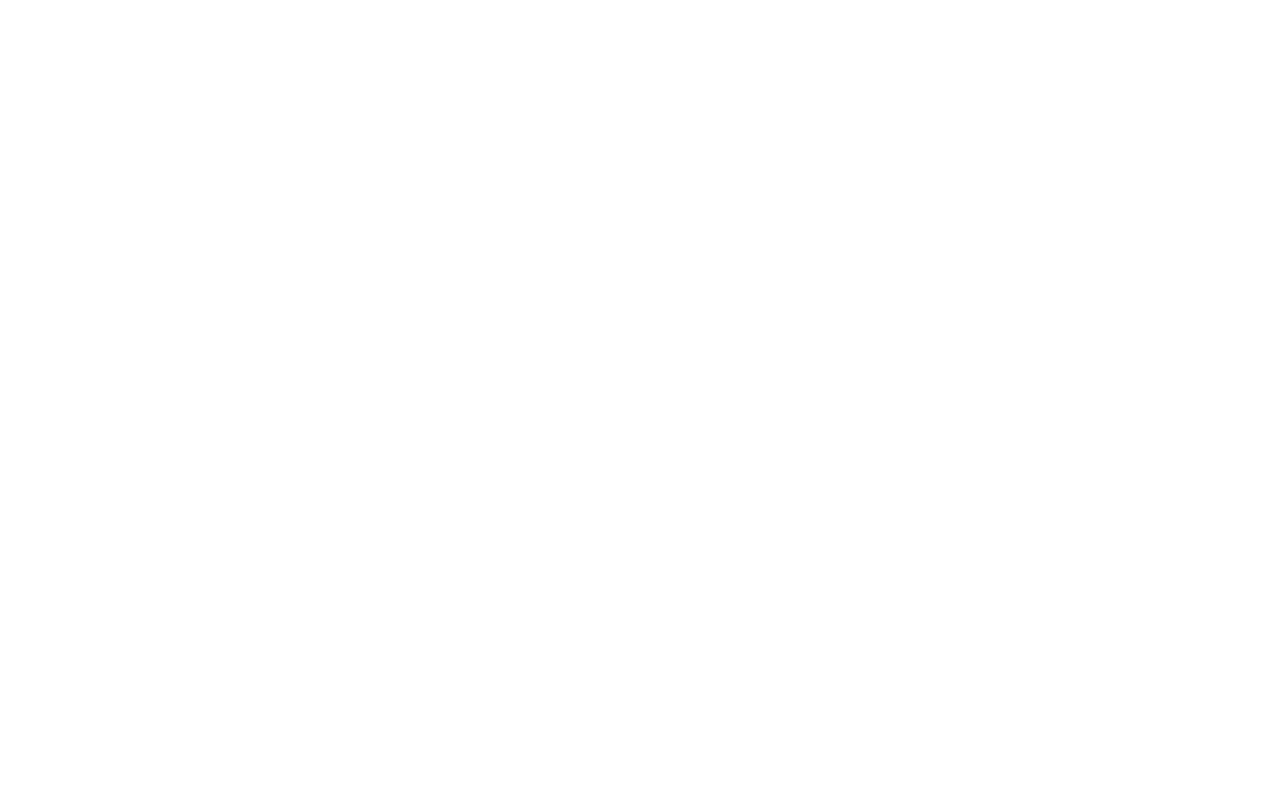
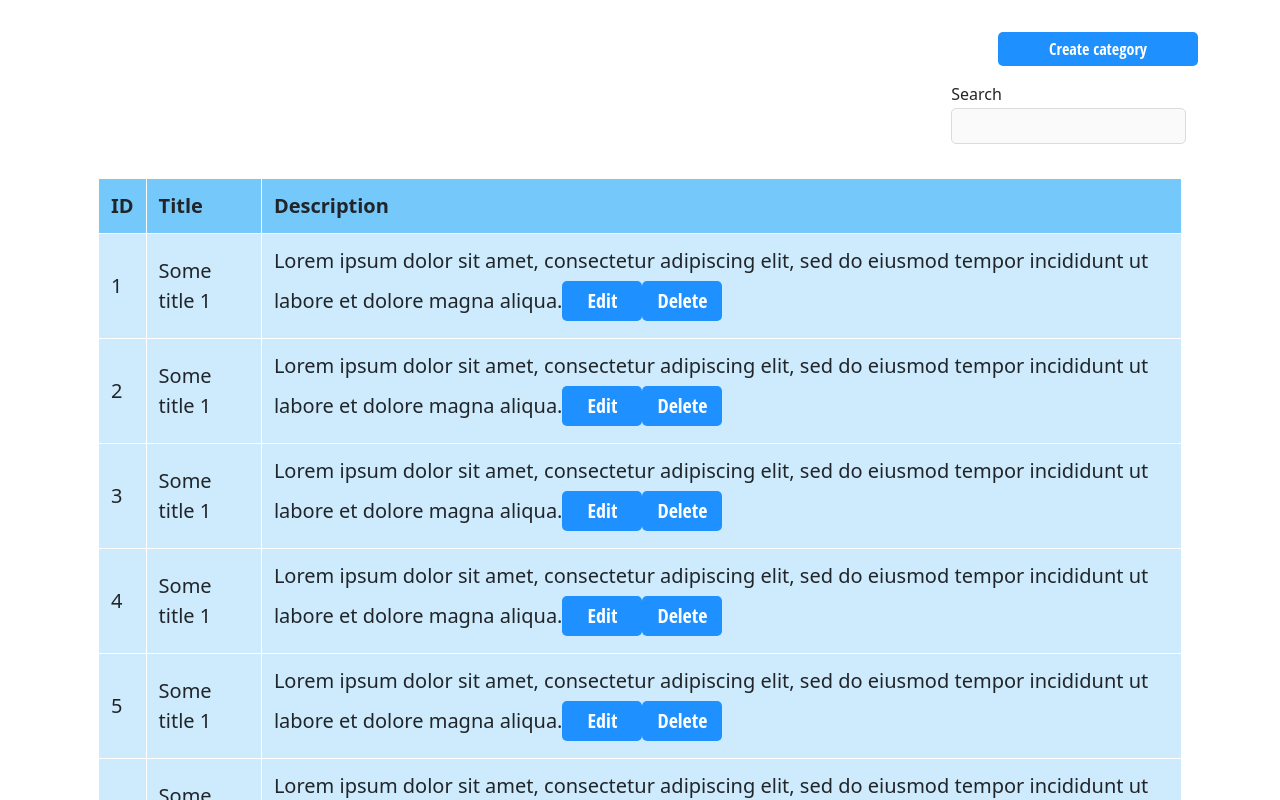
Before and after one commit to ligarunge/hackathon-4, a React (Create React App) app: page /categories in a window 1280 px wide. Shown: the top 800 px of the page. Built offline with nearby package versions, Linux system fonts and the light colour scheme.

Commit message:
commit categories footer

```diff
--- a/package.json
+++ b/package.json
@@ -6,7 +6,9 @@
     "@testing-library/jest-dom": "^5.16.2",
     "@testing-library/react": "^12.1.3",
     "@testing-library/user-event": "^13.5.0",
+    "bootstrap": "^5.1.3",
     "react": "^17.0.2",
+    "react-bootstrap": "^2.1.2",
     "react-dom": "^17.0.2",
     "react-router-dom": "^6.2.1",
     "react-scripts": "5.0.0",
--- /dev/null
+++ b/src/API/getCategories.js
@@ -0,0 +1,52 @@
+function getCategories() {
+    return [
+        {
+            id: '1',
+            title: 'Some title 1',
+            description: 'Lorem ipsum dolor sit amet, consectetur adipiscing elit, sed do eiusmod tempor incididunt ut labore et dolore magna aliqua.',
+        },
+        {
+            id: '2',
+            title: 'Some title 1',
+            description: 'Lorem ipsum dolor sit amet, consectetur adipiscing elit, sed do eiusmod tempor incididunt ut labore et dolore magna aliqua.',
+        },
+        {
+            id: '3',
+            title: 'Some title 1',
+            description: 'Lorem ipsum dolor sit amet, consectetur adipiscing elit, sed do eiusmod tempor incididunt ut labore et dolore magna aliqua.',
+        },
+        {
+            id: '4',
+            title: 'Some title 1',
+            description: 'Lorem ipsum dolor sit amet, consectetur adipiscing elit, sed do eiusmod tempor incididunt ut labore et dolore magna aliqua.',
+        },
+        {
+            id: '5',
+            title: 'Some title 1',
+            description: 'Lorem ipsum dolor sit amet, consectetur adipiscing elit, sed do eiusmod tempor incididunt ut labore et dolore magna aliqua.',
+        },
+        {
+            id: '6',
+            title: 'Some title 1',
+            description: 'Lorem ipsum dolor sit amet, consectetur adipiscing elit, sed do eiusmod tempor incididunt ut labore et dolore magna aliqua.',
+        },
+        {
+            id: '7',
+            title: 'Some title 1',
+            description: 'Lorem ipsum dolor sit amet, consectetur adipiscing elit, sed do eiusmod tempor incididunt ut labore et dolore magna aliqua.',
+        },
+        {
+            id: '8',
+            title: 'Some title 1',
+            description: 'Lorem ipsum dolor sit amet, consectetur adipiscing elit, sed do eiusmod tempor incididunt ut labore et dolore magna aliqua.',
+        },
+        {
+            id: '9',
+            title: 'Some title 1',
+            description: 'Lorem ipsum dolor sit amet, consectetur adipiscing elit, sed do eiusmod tempor incididunt ut labore et dolore magna aliqua.',
+
+        },
+    ]
+}
+
+export default getCategories
--- a/src/App.js
+++ b/src/App.js
@@ -1,4 +1,5 @@
 import { Route, Routes } from "react-router-dom";
+import Footer from "./Components/Footer";
 import Categories from "./Pages/Categories";
 import Login from "./Pages/Login";
 import Orders from "./Pages/Orders";
@@ -13,6 +14,7 @@ function App() {
         <Route path="/products" element={<Products />} />
         <Route path="/orders" element={<Orders />} />
       </Routes>
+      <Footer />
     </div>
   );
 }
--- a/src/Components/Footer.js
+++ b/src/Components/Footer.js
@@ -1,8 +1,11 @@
 function Footer() {
 
     return (
-        <div>
 
+        <div class="container">
+            <footer class="d-flex flex-wrap py-3 my-4 border-top">
+                <p class="col mb-0 ">© 2022 Accenture bootcamp hackathon-4, made by Maija, Līga, Monta </p>
+            </footer>
         </div>
     )
 }
--- /dev/null
+++ b/src/Pages/Categories.css
@@ -0,0 +1,41 @@
+.app-container {
+    display: flex;
+    flex-direction: column;
+    gap: 10px;
+    padding: 1rem;
+  }
+
+  table {
+    border-collapse: collapse;
+    width: 100%;
+  }
+
+  th,
+  td {
+    border: 1px solid #ffffff;
+    text-align: left;
+    padding: 12px;
+    font-size: 20px;
+  }
+
+  th {
+    background-color: rgb(117, 201, 250);
+  }
+
+  td {
+    background-color: rgb(205, 235, 253);
+  }
+
+  form {
+    display: flex;
+    gap: 5px;
+  }
+
+  form td:last-child {
+    display: flex;
+    justify-content: space-evenly;
+  }
+
+  form * {
+    font-size: 20px;
+  }
--- a/src/Pages/Categories.js
+++ b/src/Pages/Categories.js
@@ -1,8 +1,40 @@
+import { useState } from "react";
+import "./Categories.css";
+import getCategories from "../API/getCategories";
+
 function Categories() {
 
-    return (
-        <div>
+    const [data, setData] = useState(getCategories);
 
+    return(
+        <div className="container">
+            <div className="content-wrapper my-3 ">
+                <div className="d-inline-flex flex-column align-items-end w-100">
+                <button className="my-3" style={{width:"200px"}}>Create category</button>
+                <p classname="my-3">Search <input type="text"/></p>
+                </div>
+
+            <div className="app-container">
+            <table>
+                <thead>
+                        <tr>
+                            <th>ID</th>
+                            <th>Title</th>
+                            <th>Description</th>
+                        </tr>
+                </thead>
+                <tbody>
+                    {data.map((someData) => (<tr>
+                        <td>{someData.id}</td>
+                        <td>{someData.title}</td>
+                        <td>{someData.description}<button style={{width:"80px"}}>Edit</button><button style={{width:"80px"}}>Delete</button></td>
+                    </tr>
+                    ))}
+
+                </tbody>
+            </table>
+            </div>
+            </div>
         </div>
     )
 }
--- /dev/null
+++ b/src/Pages/Login.css
@@ -0,0 +1,42 @@
+.div-login{
+    width:200px;
+    height:300px;
+    display: flex;
+    flex-direction: column;
+    justify-content: space-evenly;
+    margin: 0 auto;
+    border: 1px solid #dbdbdb;
+    border-radius: 5px;
+    padding: 20px;
+    margin-top: 10vh;
+    background-color: white;
+}
+
+.div-login-logo{
+    height: 50px;
+    width: 50px;
+    align-self: center;
+}
+
+input{
+    width: 95%;
+    border: 1px solid #dbdbdb;
+    padding: 5px;
+    margin: 2px 0;
+    border-radius: 5px;
+    background-color: #fafafa;
+    box-shadow: none;
+    font-family: 'Open Sans Condensed', sans-serif;
+}
+
+button{
+    width: 100%;
+    margin: 5px 0;
+    background-color: dodgerblue;
+    font-family: 'Open Sans Condensed', sans-serif;
+    padding: 5px;
+    font-weight: 600;
+    border: none;
+    color: white;
+    border-radius: 5px;
+}
--- a/src/Pages/Login.js
+++ b/src/Pages/Login.js
@@ -1,10 +1,48 @@
-function Login() {
 
-    return (
-        <div>
+import React from 'react';
+import './Login.css';
+import Form from "react-bootstrap/Form";
+import Button from "react-bootstrap/Button";
+import { useState } from "react";
 
-        </div>
-    )
-}
+function Login(){
+    const [email, setEmail] = useState("");
+    const [password, setPassword] = useState("");
 
-export default Login
+    function validateForm() {
+        return email.length > 0 && password.length > 0;
+      }
+
+      function handleSubmit(event) {
+        event.preventDefault();
+      }
+
+        return(
+            <div className="Login container d-flex justify-content-center w-100">
+            <Form className="d-flex flex-column w-50" onSubmit={handleSubmit}>
+              <Form.Group size="lg" controlId="email">
+                <Form.Label>Email</Form.Label>
+                <Form.Control
+                  autoFocus
+                  type="email"
+                  value={email}
+                  onChange={(e) => setEmail(e.target.value)}
+                />
+              </Form.Group>
+              <Form.Group size="lg" controlId="password">
+                <Form.Label>Password</Form.Label>
+                <Form.Control
+                  type="password"
+                  value={password}
+                  onChange={(e) => setPassword(e.target.value)}
+                />
+              </Form.Group>
+              <Button block size="lg" type="submit" disabled={!validateForm()}>
+                Login
+              </Button>
+            </Form>
+          </div>
+        )
+    }
+
+export default Login;
```
Also changed, not shown: 1 other file (tests, documents, lock files or other folders).
